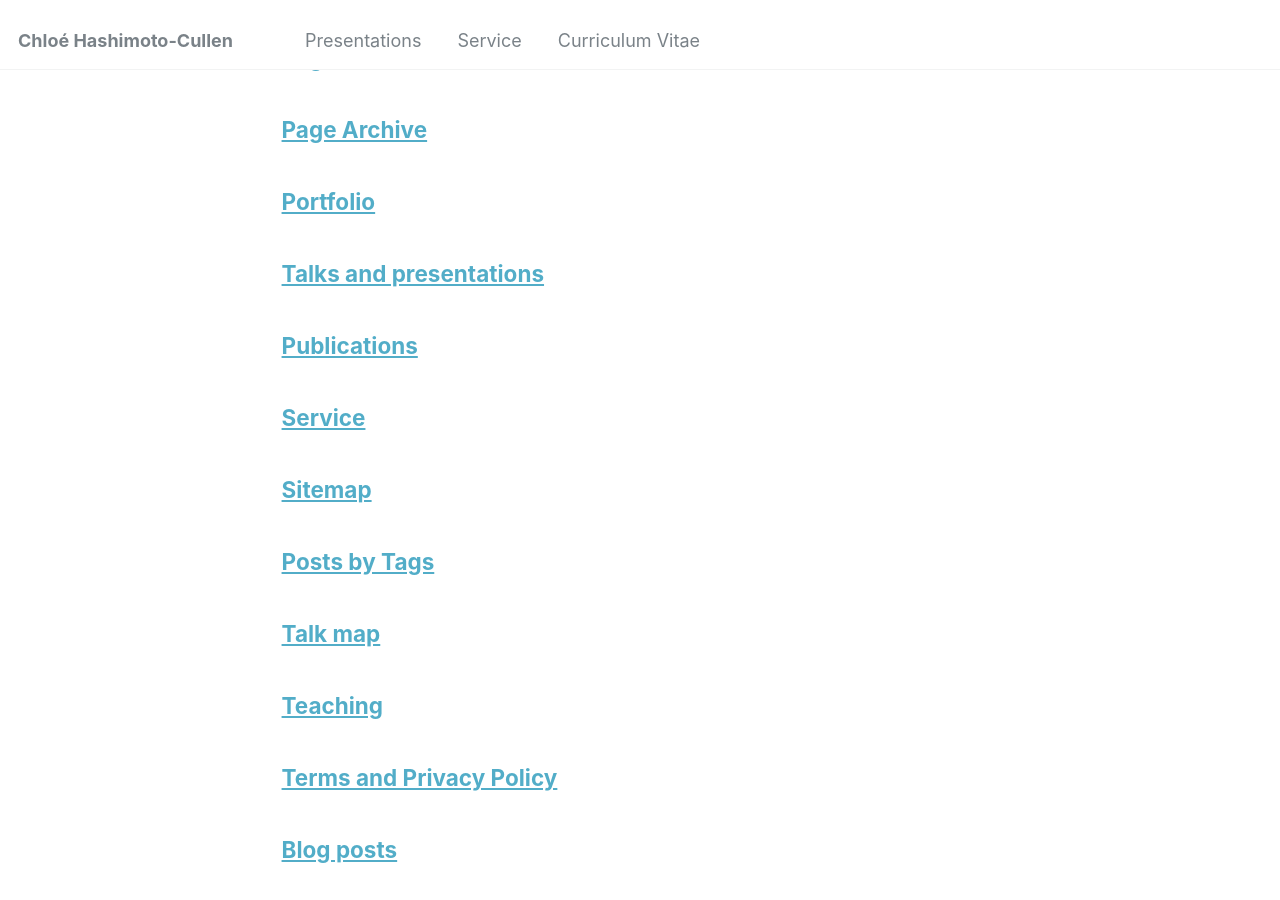
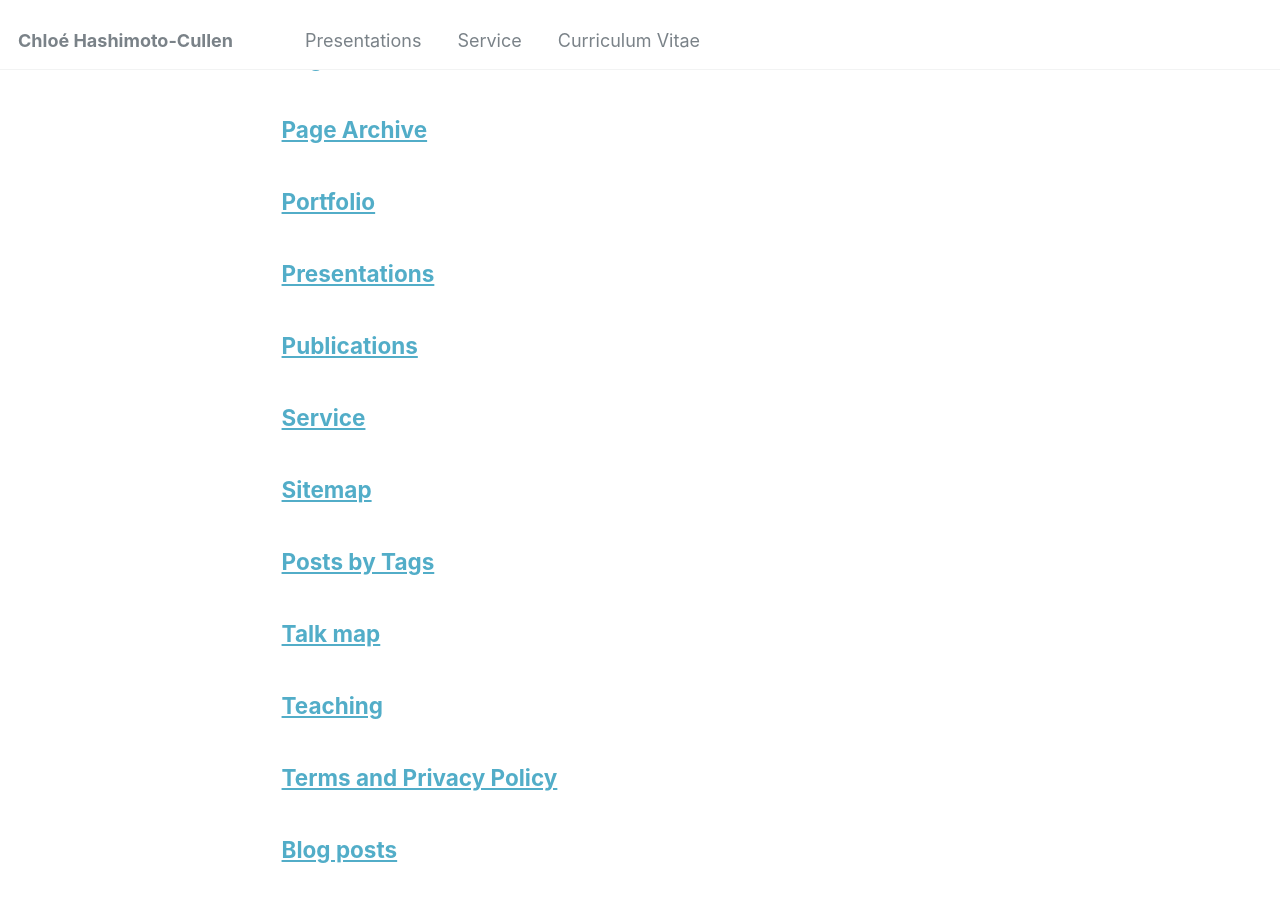
Before and after one commit to hashimotocullen/hashimotocullen.github.io, a Jekyll site: the page built from _pages/page-archive.html, in a window 1280 px wide and 900 px high, scrolled down 639 px. Built offline with Jekyll 4.4.1, drawn with Linux system fonts in a browser that asks for light colours.

Commit message:
Update presentations.html

```diff
--- a/_pages/presentations.html
+++ b/_pages/presentations.html
@@ -1,6 +1,6 @@
 ---
 layout: archive
-title: "Talks and presentations"
+title: "Presentations"
 permalink: /presentations/
 author_profile: true
 ---
@@ -28,7 +28,7 @@ London, UK, May 2025 — poster
 
 **UCL AI Centre and Foundational AI CDT Retreat**
 Buckinghamshire, UK, May 2025 — talk
-
+<!--
 {% if site.talkmap_link == true %}
 
 <p style="text-decoration:underline;"><a href="/talkmap.html">See a map of all the places I've given a talk!</a></p>
@@ -37,4 +37,4 @@ Buckinghamshire, UK, May 2025 — talk
 
 {% for post in site.talks reversed %}
   {% include archive-single-talk.html %}
-{% endfor %}
+{% endfor %} -->
```
